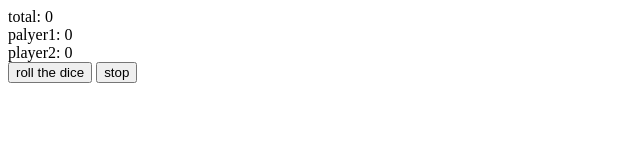
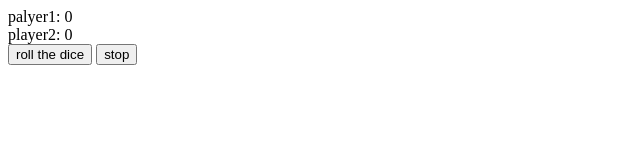
Before and after one commit to opera907/pig-the-dice-game, a plain HTML site: page index.html in a window 1280 px wide. Shown: the whole page, without its empty margins (0-640 px from the left). Drawn offline with Linux system fonts and the light colour scheme.

Commit message:
fix : delect total
I think total value is useless

```diff
--- a/index.html
+++ b/index.html
@@ -7,7 +7,6 @@
     <title>pig the dice</title>
 </head>
 <body>
-    <div class="total">total: <span>0</span></div>
     <div class="player1">palyer1: <span>0</span></div>
     <div class="player2">player2: <span>0</span></div>
     <div class="btn-area">
```
